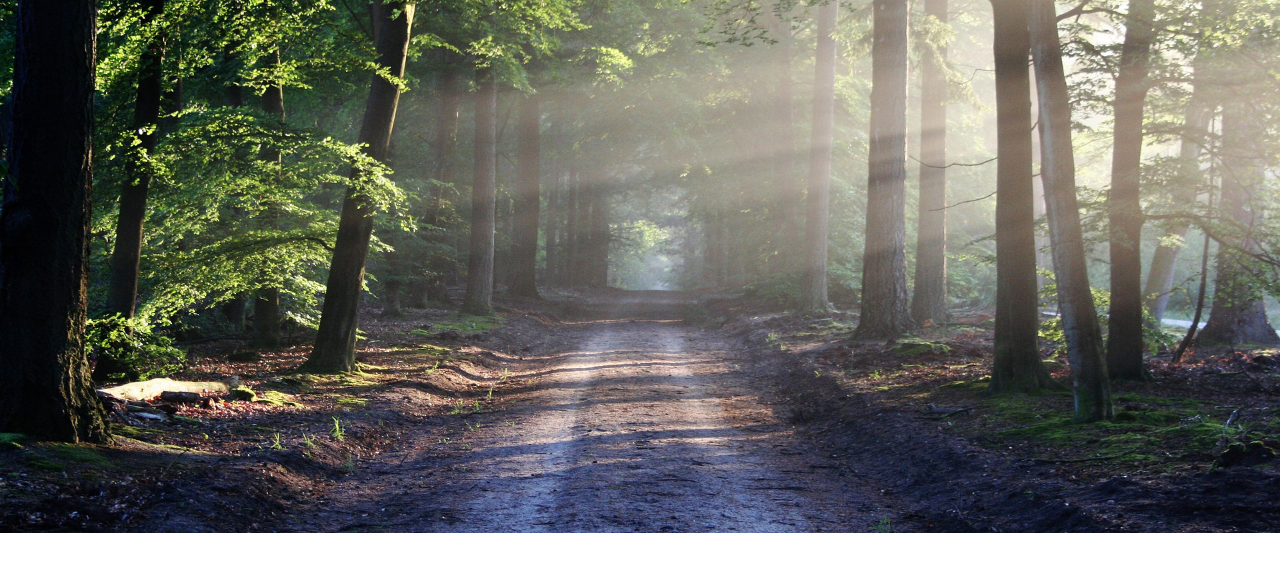
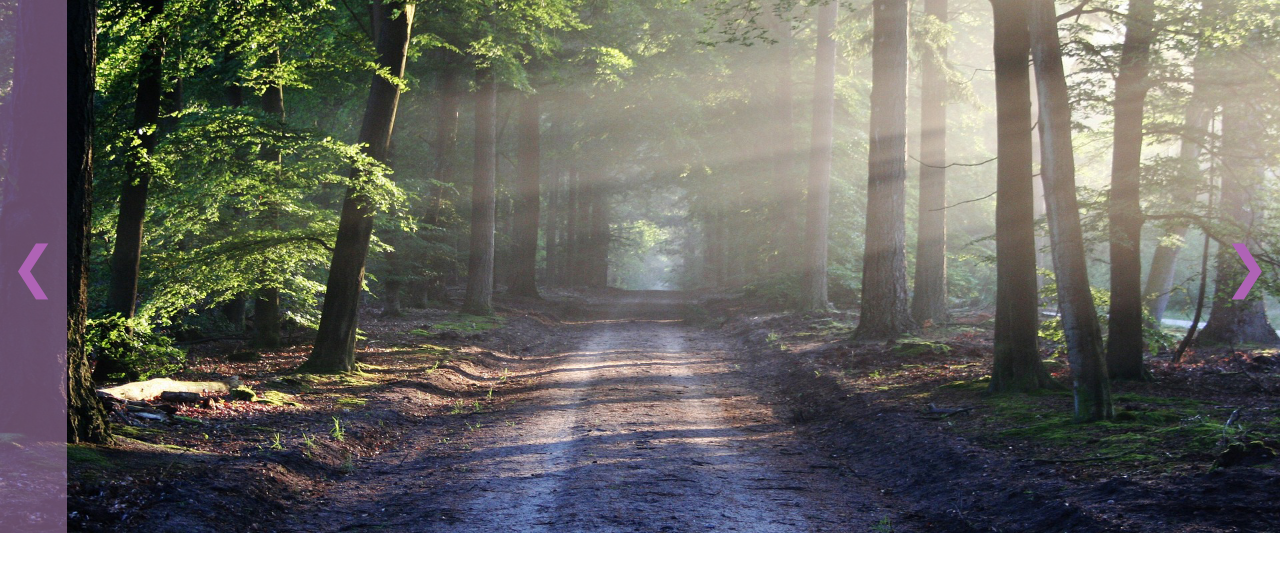
Before and after one commit to Diaa-E/interactive-components, a website built with webpack: page src/index.html in a window 1280 px wide. Built offline with nearby package versions, Linux system fonts and the light colour scheme.

Commit message:
Add next and previous buttons

```diff
--- a/src/common.css
+++ b/src/common.css
@@ -1,4 +1,4 @@
-* {
+*, *::after, *::before {
     appearance: none;
     padding: 0;
     margin: 0;
--- a/src/slideshow.css
+++ b/src/slideshow.css
@@ -1,15 +1,47 @@
 @import url("./common.css");
 
 :root{
-
+    --main-H: 295;
+    --main-S: 36%;
+    --main-L: 55%;
+    --main-hover-L: 70%;
+    --main-active-L: 30%;
+    --font-L: 100%;
+    --menu-height: 75px;
 }
 
 .slideshow-wrapper{
-    background-color: pink;
+    display: grid;
+    grid-template-areas:
+        "prev . next"
+        "prev . next"
+        "prev title next";
     width: 100vw;
-    height: 300px;
 }
 
 .slideshow-wrapper img{
+    grid-area: 1 / 1 / -1 / -1;
     width: 100%;
+    z-index: 0;
 }
+
+.prev, .next{
+    background-color: rgba(0,0,0, 0);
+    padding: 10px;
+    font-size: 56px;
+    color: hsl( var(--main-H), var(--main-S), var(--main-L) );
+    cursor: pointer;
+    z-index: 9999;
+}
+
+.prev:hover, .next:hover{
+    background-color: hsla( var(--main-H), var(--main-S), var(--main-hover-L), 50% );
+}
+
+.prev{
+    grid-area: prev;
+}
+
+.next{
+    grid-area: next;
+}
--- a/src/slideshow.js
+++ b/src/slideshow.js
@@ -23,6 +23,10 @@ export function slideShow(options)
                 cap: "default iamge 3"
             }
         ],
+        buttonClasses: {
+            next: ["next"],
+            prev: ["prev"],
+        },
         wrapperClasses: ["slideshow-wrapper"],
         ...options
     }
@@ -39,6 +43,15 @@ export function slideShow(options)
         images.push(currentImage);
     }
 
-    divWrapper.append(images[1]);
+    const btnNext = domUtility.createDomElement("button");
+    const btnPrev = domUtility.createDomElement("button");
+
+    domUtility.setElementText(btnNext, "❯");
+    domUtility.setElementText(btnPrev, "❮");
+
+    domUtility.addClasses(btnNext, options.buttonClasses.next);
+    domUtility.addClasses(btnPrev, options.buttonClasses.prev);
+
+    divWrapper.append(images[1], btnNext, btnPrev);
     return divWrapper
 }
```
